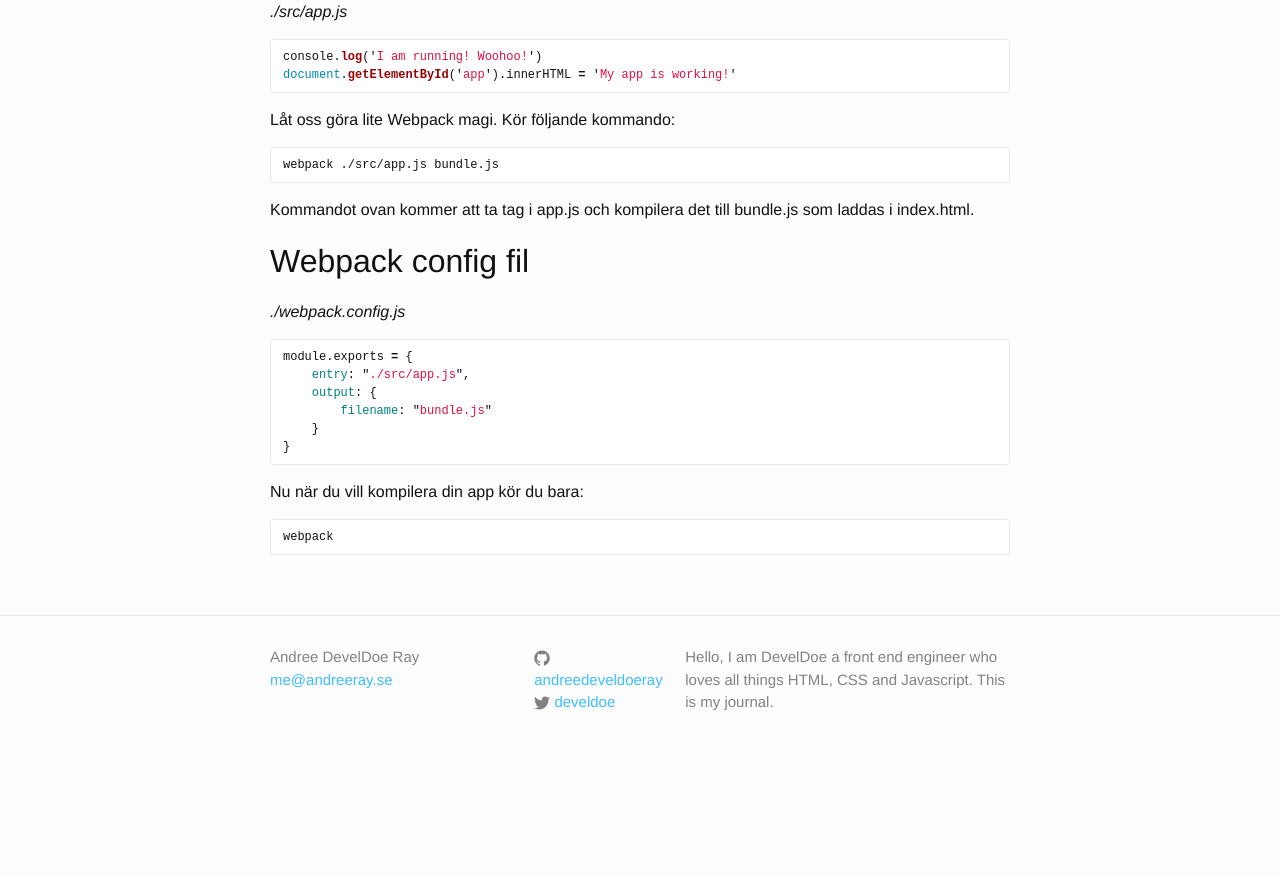
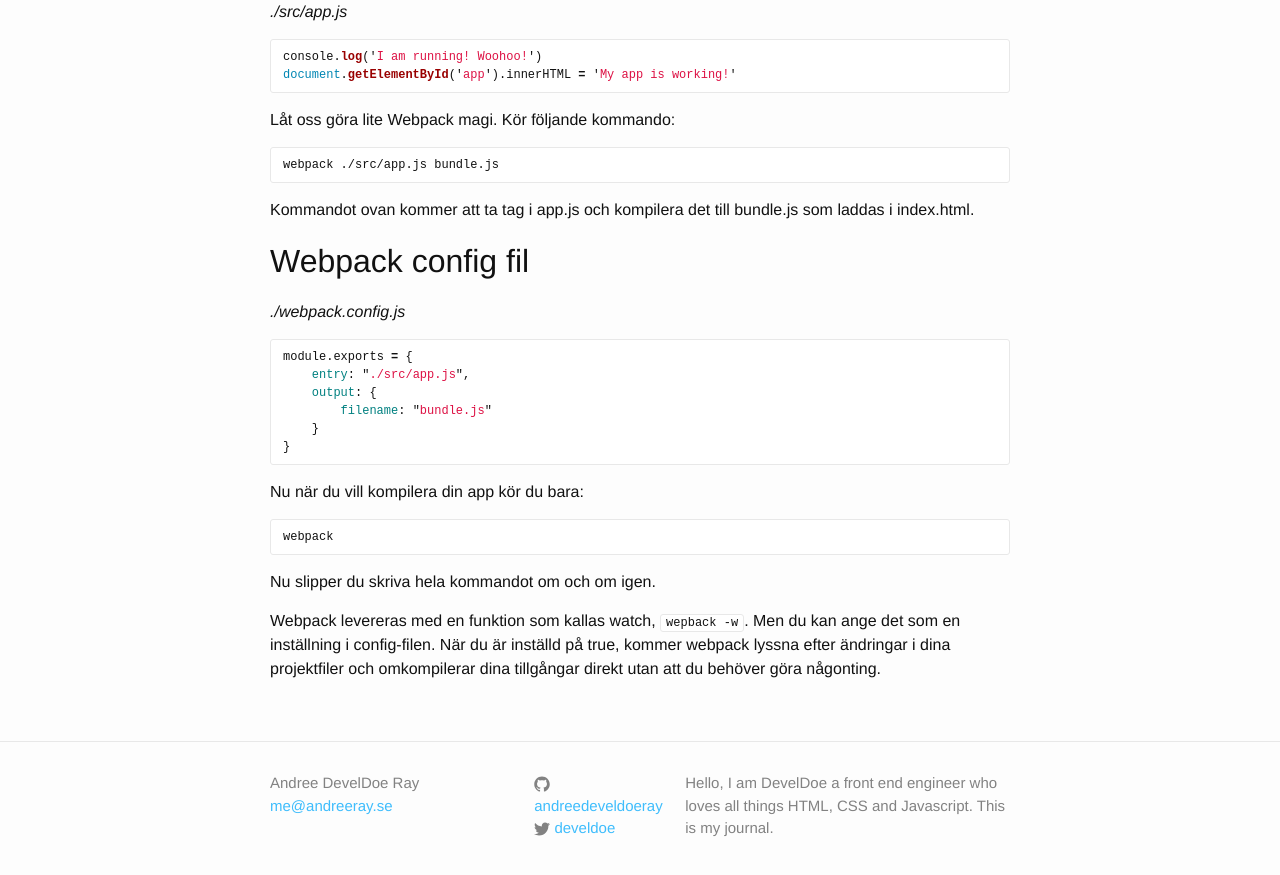
Before and after one commit to develdoe/develdoe.github.io, a Jekyll site: the page built from _posts/2018-01-10-webpack-sass-compilering.md, in a window 1280 px wide and 900 px high, scrolled down 1358 px. Shown: the top 875 px of the window. Built offline with Jekyll 4.4.1, drawn with Linux system fonts in a browser that asks for light colours; before the commit the page ends 2132 px from its top, so only the background shows below that.

Commit message:
Create 2018-01-10-webpack-sass-compilering.md

````diff
--- a/_posts/2018-01-10-webpack-sass-compilering.md
+++ b/_posts/2018-01-10-webpack-sass-compilering.md
@@ -93,3 +93,6 @@
 ```bash
 webpack
 ```
+Nu slipper du skriva hela kommandot om och om igen.
+
+Webpack levereras med en funktion som kallas watch, `wepback -w`. Men du kan ange det som en inställning i config-filen. När du är inställd på true, kommer webpack lyssna efter ändringar i dina projektfiler och omkompilerar dina tillgångar direkt utan att du behöver göra någonting.
````
